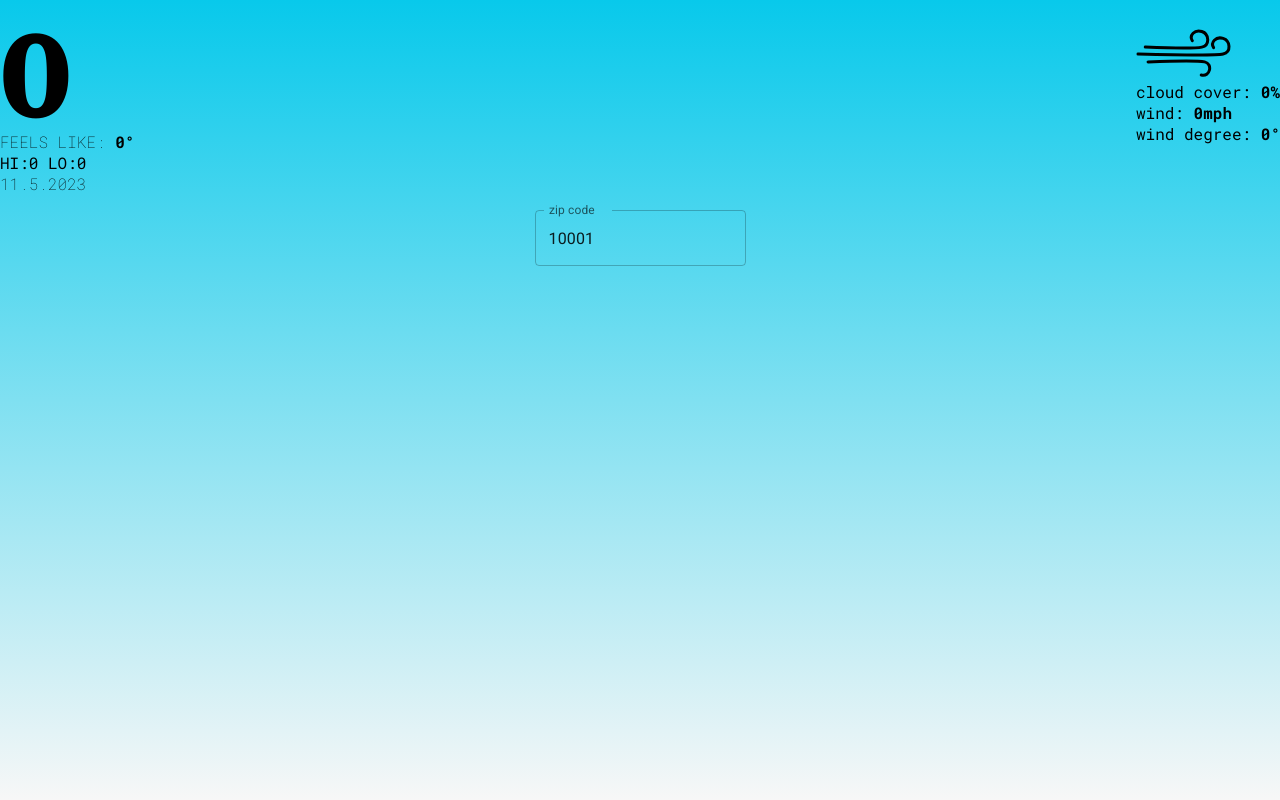
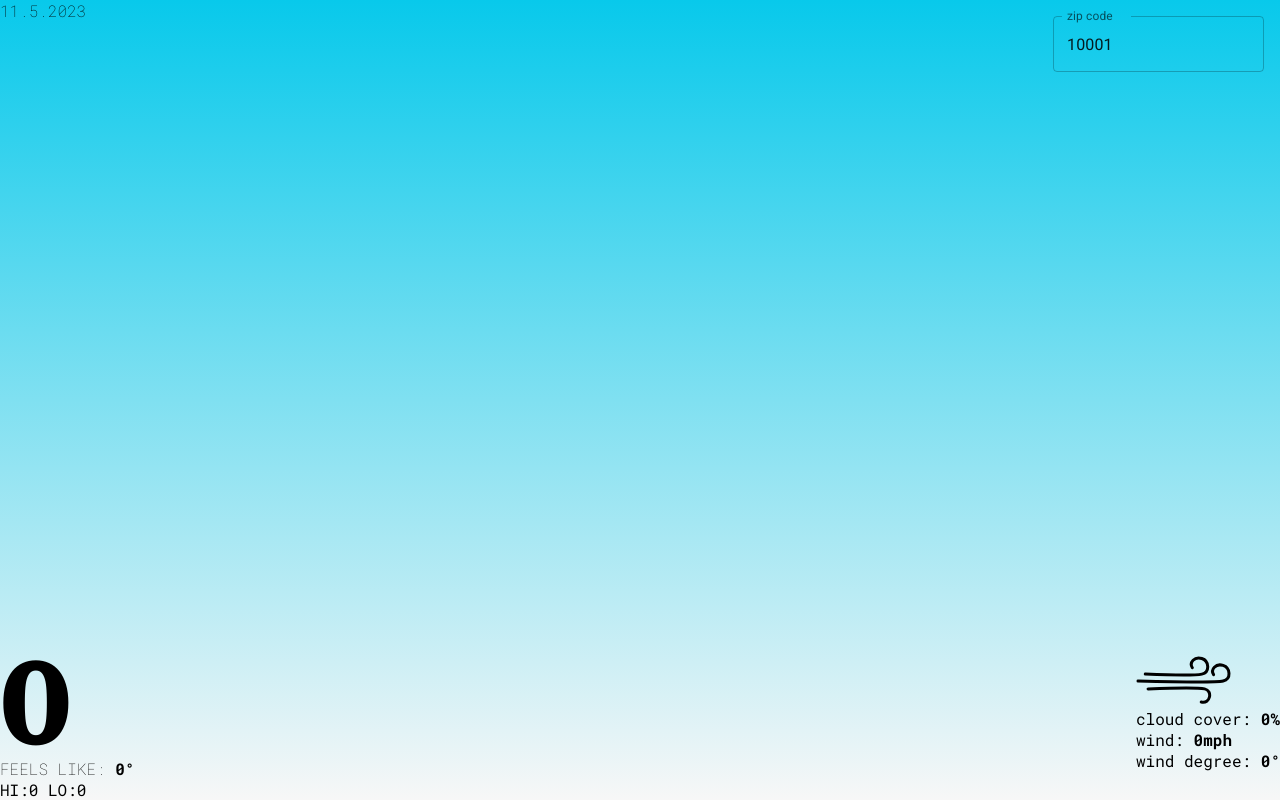
Before and after one commit to aokorodu/weather-app, a React (Create React App) app: page / in a window 1280 px wide. Built offline with nearby package versions, Linux system fonts and the light colour scheme; no server answers.

Commit message:
styling updates

```diff
--- a/src/App.module.scss
+++ b/src/App.module.scss
@@ -25,3 +25,15 @@
   // background-color: #06b4d3;
   z-index: -100;
 }
+
+.header {
+  display: flex;
+  flex-direction: row;
+  justify-content: space-between;
+}
+
+.footer {
+  position: absolute;
+  width: 100vw;
+  bottom: 0;
+}
--- a/src/App.tsx
+++ b/src/App.tsx
@@ -4,6 +4,7 @@ import WeatherDisplay from './components/weather-display';
 import { TCurrentWeather, TWeather } from "./interfaces";
 import { TextField } from '@mui/material';
 import { postcodeValidator } from 'postcode-validator';
+import WeatherAnimation from './components/weather-animation';
 
 function App() {
   const apiKey = '7b006266b8fa412baec213059230411'
@@ -83,10 +84,18 @@ function App() {
   return (
     <>
       <div className={styles.background}></div>
-      <WeatherDisplay {...currentWeather} />
-      <div className={styles.location}>{location}</div>
-      <div className={styles.date}>{`${date.getMonth() + 1}.${date.getDate()}.${date.getFullYear()}`}</div>
-      <div className={styles.zipInputHolder}><TextField error={!validPostcode} helperText={!validPostcode ? "improper zipcode" : ""} defaultValue={zip} id="zip" label="zip code" variant="outlined" onChange={(e) => { checkPostcode(e.target.value) }} /></div>
+      <div className={styles.header}>
+        <div><div className={styles.location}>{location}</div>
+          <div className={styles.date}>{`${date.getMonth() + 1}.${date.getDate()}.${date.getFullYear()}`}</div>
+        </div>
+        <div className={styles.zipInputHolder}><TextField error={!validPostcode} helperText={!validPostcode ? "improper zipcode" : ""} defaultValue={zip} id="zip" label="zip code" variant="outlined" onChange={(e) => { checkPostcode(e.target.value) }} /></div>
+
+      </div>
+      <WeatherAnimation {...currentWeather.current.condition} />
+      <div className={styles.footer}>
+        <WeatherDisplay {...currentWeather} />
+      </div>
+
 
     </>
   );
--- a/src/components/weather-animation/WeatherAnimation.module.scss
+++ b/src/components/weather-animation/WeatherAnimation.module.scss
@@ -1,5 +1,6 @@
 .container {
   position: fixed;
+  top: 0px;
   z-index: -1;
   width: 100vw;
   height: 100vh;
--- a/src/components/weather-display/index.tsx
+++ b/src/components/weather-display/index.tsx
@@ -11,7 +11,7 @@ const WeatherDisplay = ({ current, forecast }: TWeather) => {
     const min = Math.round(f.forecastday[0].day.mintemp_f);
     console.log('f:', f.forecastday[0].day.maxtemp_f)
     return (<>
-        <WeatherAnimation {...current.condition} />
+        {/* <WeatherAnimation {...current.condition} /> */}
         <div className={styles.dataHolder}>
             <Temp max={max} min={min} current={current} />
             <Wind {...current} />
```
